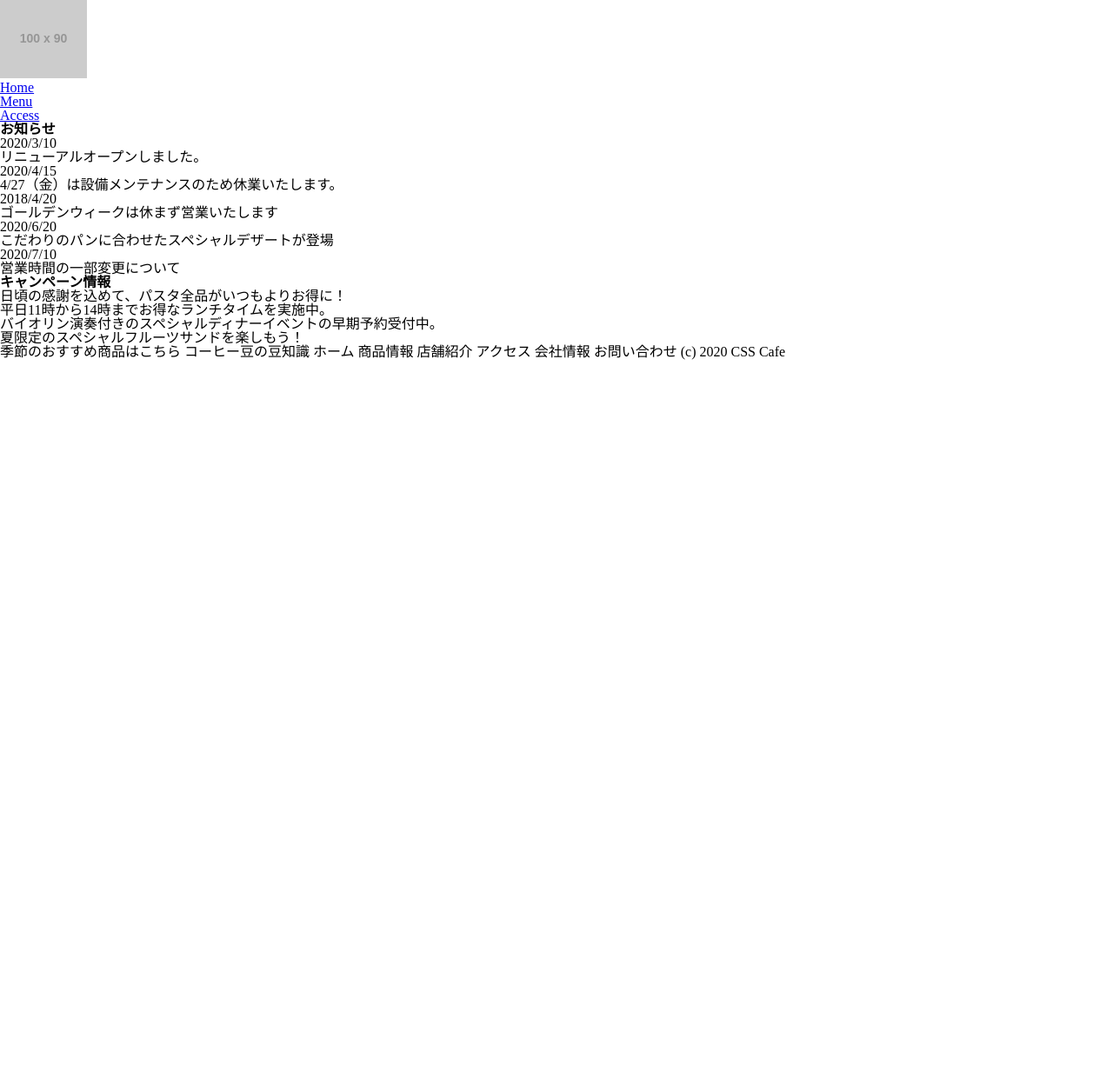
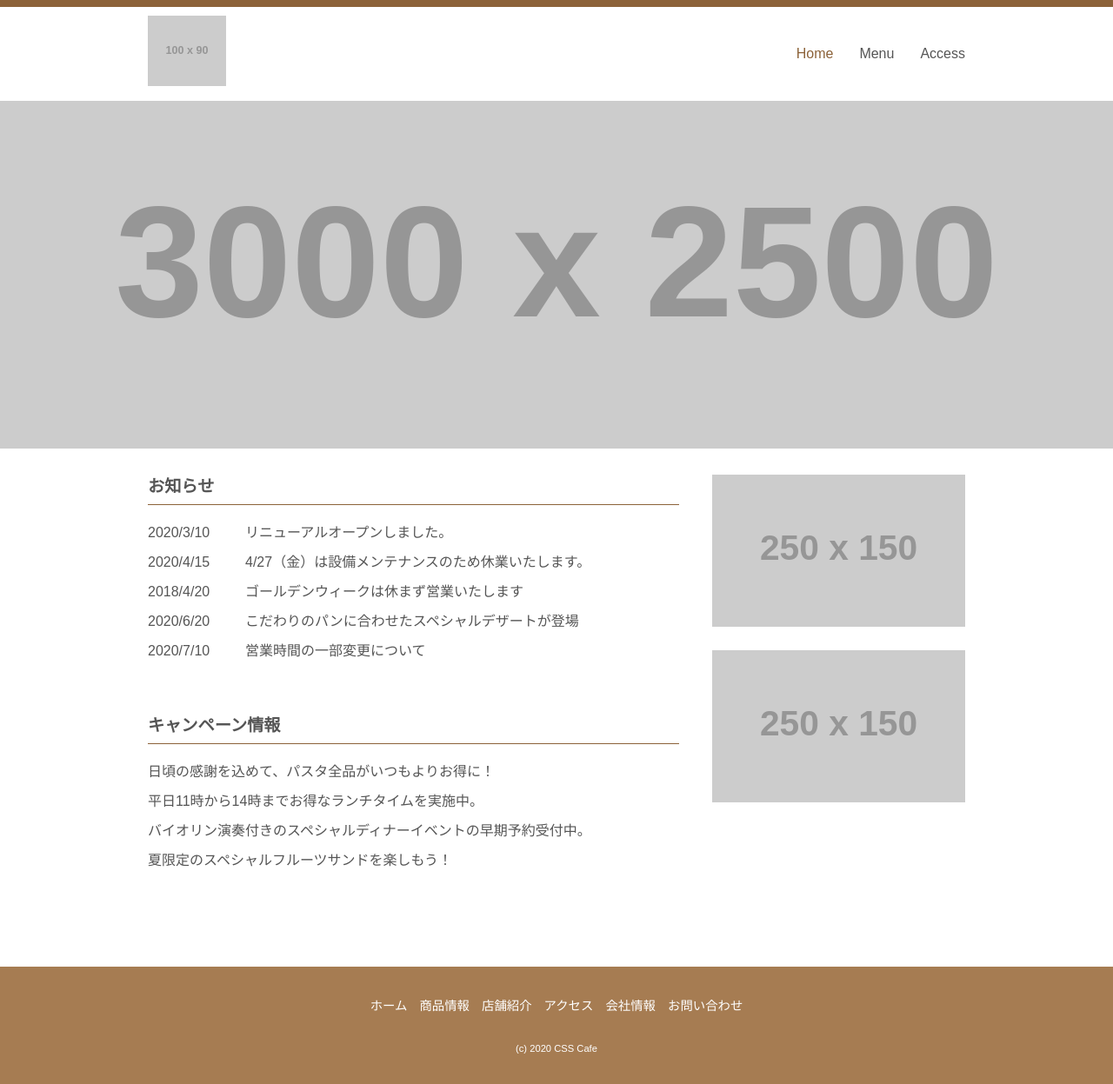
Before and after one commit to Shimaxx186/lesson, a plain HTML site: page coding/index.html in a window 1280 px wide. Shown: the whole page at 87% size. Before the commit the page ends 800 px from the top, so only its background shows below. Drawn offline with Linux system fonts and the light colour scheme; placeholder pictures from the web are drawn by us.

Commit message:
[update]view

```diff
--- a/coding/css/base.css
+++ b/coding/css/base.css
@@ -0,0 +1,176 @@
+@charset "utf-8";
+
+/* common */
+html {
+  font-size: 100%;
+}
+
+body {
+  font-family: "Hiragino Kaku Gothic proN", "メイリオ", sans-serif;
+  color: #555;
+  line-height: 1.5;
+}
+
+img {
+  width: 100%;
+}
+
+.wrapper {
+  max-width: 940px;
+  margin: 0 auto;
+  padding: 0 10px;
+}
+
+/* header */
+header {
+  border-top: 8px solid #8c6239;
+}
+
+.header_logo {
+  width: 90px;
+}
+
+.header_content {
+  display: flex;
+  align-items: center;
+  justify-content: space-between;
+  margin: 10px auto;
+}
+
+header nav ul {
+  display: flex;
+}
+
+header nav ul li {
+  margin-left: 30px;
+}
+
+header nav ul li a {
+  text-decoration: none;
+  color: #555;
+}
+
+header nav ul li a:hover,
+header nav ul li a:active,
+header nav ul li.current a {
+  color: #8c6239;
+}
+
+#main_image {
+  width: 100%;
+  /* viewport heightの略で画面の表示領域の高さを指定 */
+  height: 50vh;
+  background-image: url(https://via.placeholder.com/3000x2500);
+  background-repeat: no-repeat;
+  background-position: center;
+  background-size: cover;
+}
+
+/* contents */
+.contents {
+  display: flex;
+  justify-content: space-between;
+  margin-top: 30px;
+}
+
+#main_content {
+  width: 65%;
+}
+
+#sidebar {
+  width: 31%;
+}
+
+#home h2 {
+  margin-bottom: 20px;
+  padding-bottom: 5px;
+  border-bottom: 1px solid #8c6239;
+  font-size: 1.2rem;
+}
+
+#info dl {
+  display: flex;
+  flex-wrap: wrap;
+  margin-bottom: 50px;
+}
+
+#info dt {
+  width: 7em;
+}
+
+#info dd {
+  width: calc(100% - 7em);
+}
+
+#info dt,
+#info dd {
+  margin-bottom: 10px;
+}
+
+#campaign ul li {
+  margin-bottom: 10px;
+  list-style-type: none;
+}
+
+#sidebar ul li {
+  margin-bottom: 20px;
+  list-style-type: none;
+}
+
+/* footer */
+footer {
+  margin-top: 100px;
+  padding: 30px;
+  text-align: center;
+  color: #fff;
+  background-color: #a67c52;
+}
+
+footer ul {
+  margin-bottom: 20px;
+  font-size: 0.9rem;
+}
+
+footer ul li {
+  display: inline-block;
+  margin: 5px;
+}
+
+footer ul li a {
+  color: #fff;
+}
+
+footer ul li a:link {
+  text-decoration: none;
+}
+
+footer ul li a:hover,
+footer ul li a:active {
+  opacity: .7;
+}
+
+small {
+  font-size: 0.7rem;
+}
+
+/* responsive */
+@media(max-width: 600px) {
+  html {
+    font-size: 87.5%;
+  }
+
+  .header_logo {
+    width: 60px;
+  }
+
+  .contents {
+    flex-direction: column;
+    margin-top: 10px;
+  }
+
+  #main_content,
+  #sidebar {
+    width: 100%;
+  }
+
+}
--- a/coding/index.html
+++ b/coding/index.html
@@ -8,10 +8,12 @@
   <link rel="stylesheet" href="css/html5reset-1.6.1.css">
   <link rel="stylesheet" href="css/base.css">
 </head>
+
 <body id="home">
   <!-- header begin -->
   <header id="top">
     <div class="header_content wrapper">
+      <!-- srcに挿入されている画像はダミー画像 -->
       <h1><img class="header_logo" src="https://via.placeholder.com/100x90" alt="CSS Cafe"></h1>
       <nav>
         <ul>
@@ -29,7 +31,7 @@
   <!-- contents begin -->
   <div class="contents wrapper">
     <!-- main begin -->
-    <main class="main_content">
+    <main id="main_content">
       <section id="info">
         <h2>お知らせ</h2>
         <dl>
@@ -44,8 +46,8 @@
           <dt>2020/7/10</dt>
           <dd>営業時間の一部変更について</dd>
         </dl>
+      </section>
 
-      </section>
       <section id="campaign">
         <h2>キャンペーン情報</h2>
         <ul>
@@ -58,22 +60,51 @@
 
     </main>
     <!-- main end -->
+    <!-- sidebar begin -->
+    <aside id="sidebar">
+      <ul>
+        <li>
+          <a href="#">
+            <img src="https://via.placeholder.com/250x150" alt="季節のおすすめ商品はこちら">
+          </a>
+        </li>
+        <li>
+          <a href="#">
+            <img src="https://via.placeholder.com/250x150" alt="コーヒー豆の豆知識">
+          </a>
+        </li>
+      </ul>
+    </aside>
+    <!-- sidebar end -->
   </div>
   <!-- contents end -->
 
-
-
-季節のおすすめ商品はこちら
-コーヒー豆の豆知識
-
-
-ホーム
-商品情報
-店舗紹介
-アクセス
-会社情報
-お問い合わせ
-(c) 2020 CSS Cafe
+  <!-- footer begin -->
+  <footer>
+    <ul>
+      <li>
+        <a href="index.html">ホーム</a>
+      </li>
+      <li>
+        <a href="#">商品情報</a>
+      </li>
+      <li>
+        <a href="#">店舗紹介</a>
+      </li>
+      <li>
+        <a href="#">アクセス</a>
+      </li>
+      <li>
+        <a href="#">会社情報</a>
+      </li>
+      <li>
+        <a href="#">お問い合わせ</a>
+      </li>
+    </ul>
+    <!-- 著作権マークどちらか　(c) &copy; -->
+    <small>(c) 2020 CSS Cafe</small>
+  </footer>
+  <!-- footer end -->
 
 </body>
 </html>
```
Also changed, not shown: training/index.html (+1 -1 lines).
